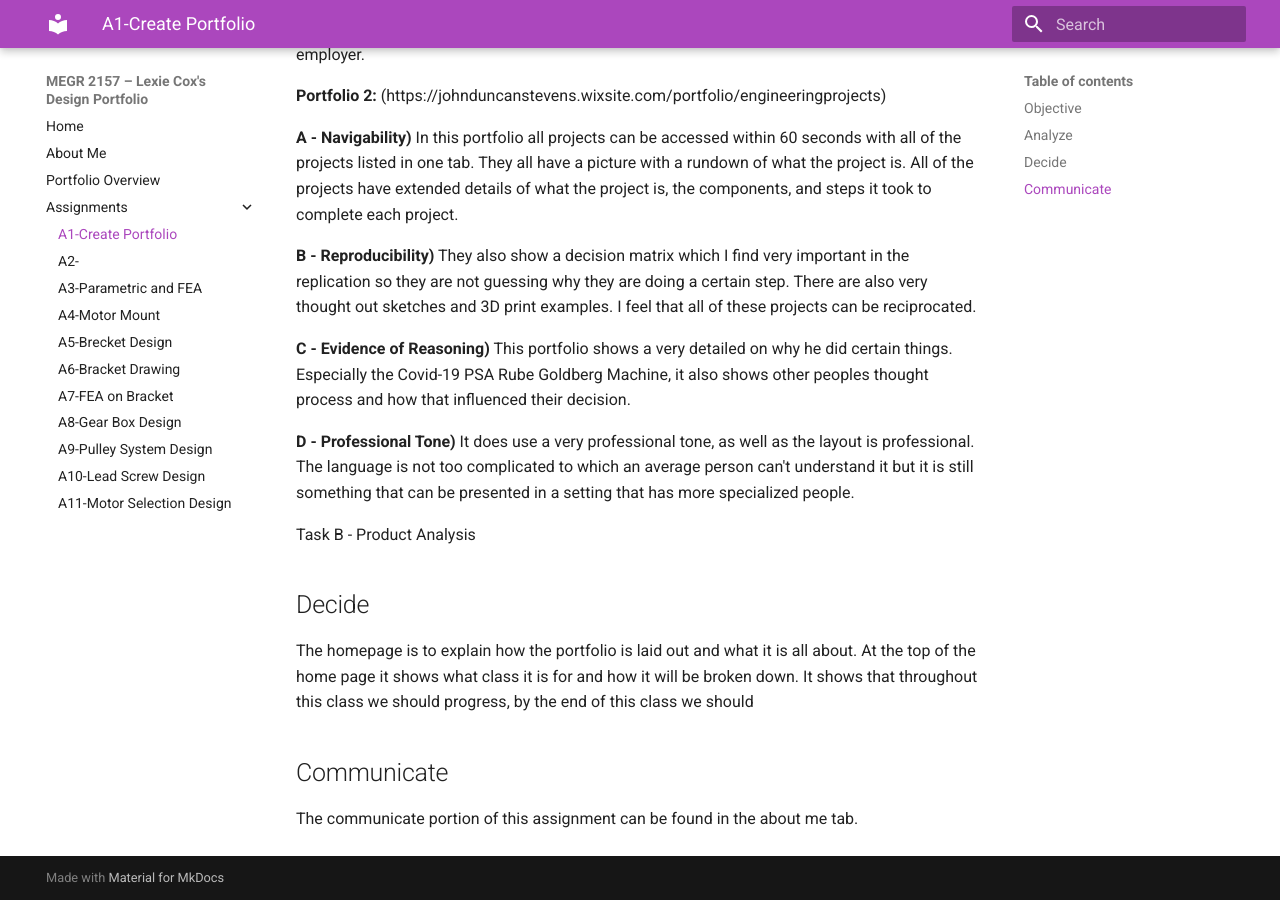
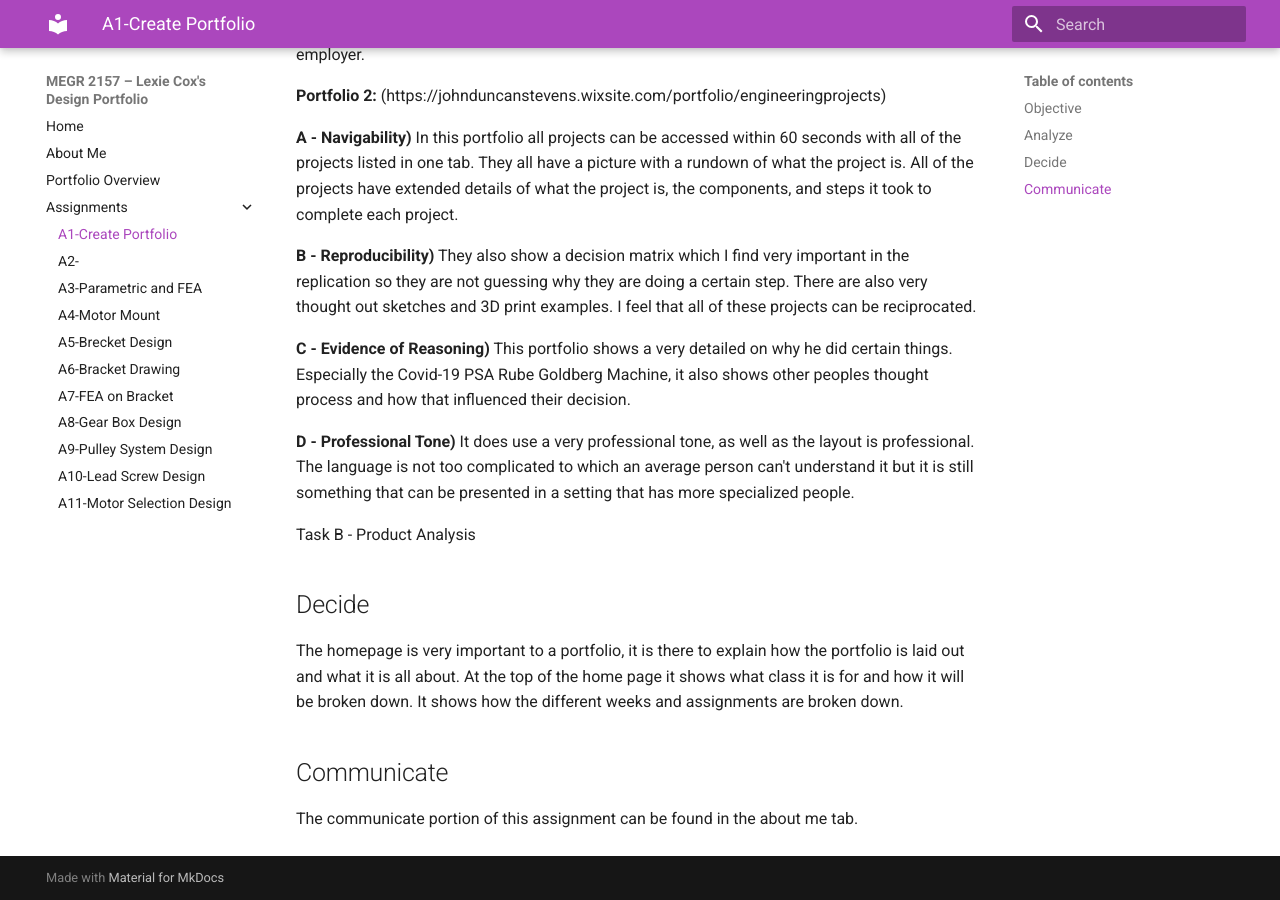
Before and after one commit to lexiecox628/megr2157-portfolio, an MkDocs documentation site: the page built from docs/assignments/A01/index.md, in a window 1280 px wide and 900 px high, scrolled down 795 px. Built offline with MkDocs 1.6.1 and Material for MkDocs 9.7.7, drawn with Linux system fonts in a browser that asks for light colours.

Commit message:
Update index.md

```diff
--- a/docs/assignments/A01/index.md
+++ b/docs/assignments/A01/index.md
@@ -33,7 +33,7 @@ Task B - Product Analysis
 
 ## Decide
 
-The homepage is to explain how the portfolio is laid out and what it is all about. At the top of the home page it shows what class it is for and how it will be broken down. It shows that throughout this class we should progress, by the end of this class we should
+The homepage is very important to a portfolio, it is there to explain how the portfolio is laid out and what it is all about. At the top of the home page it shows what class it is for and how it will be broken down. It shows how the different weeks and assignments are broken down.
 
 ## Communicate
 
```
